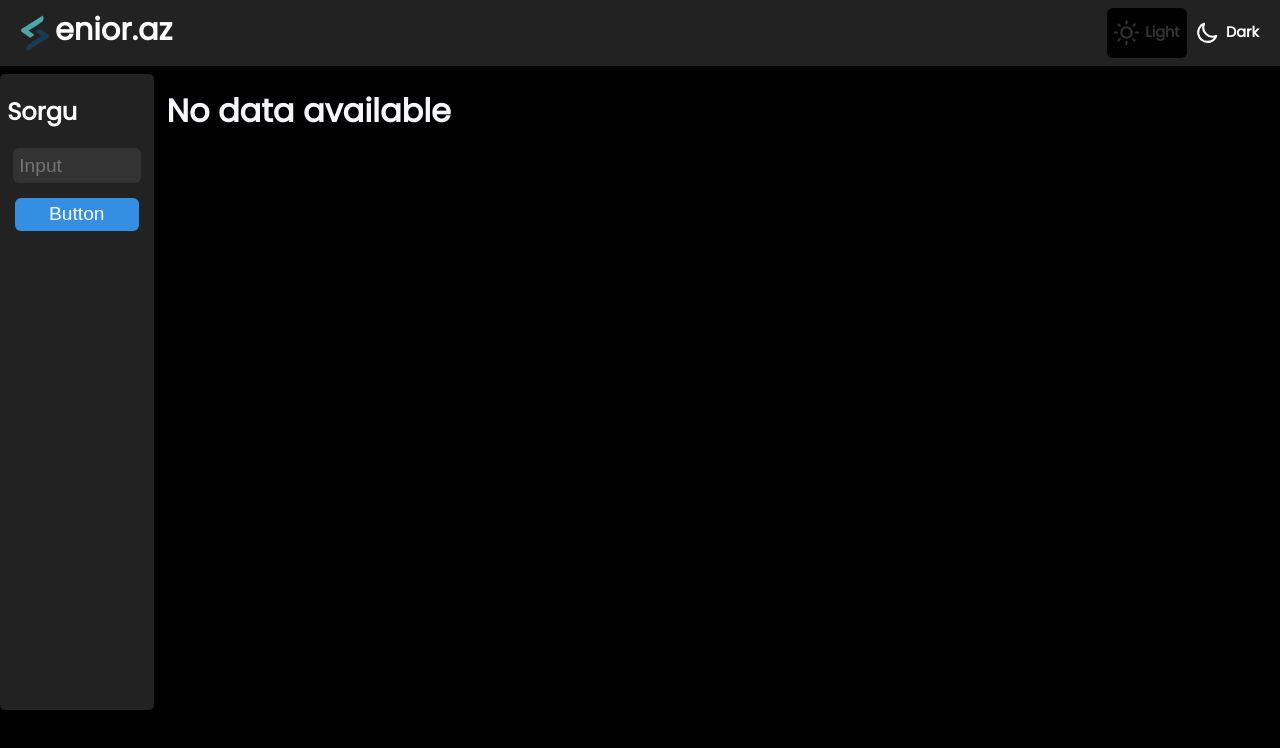
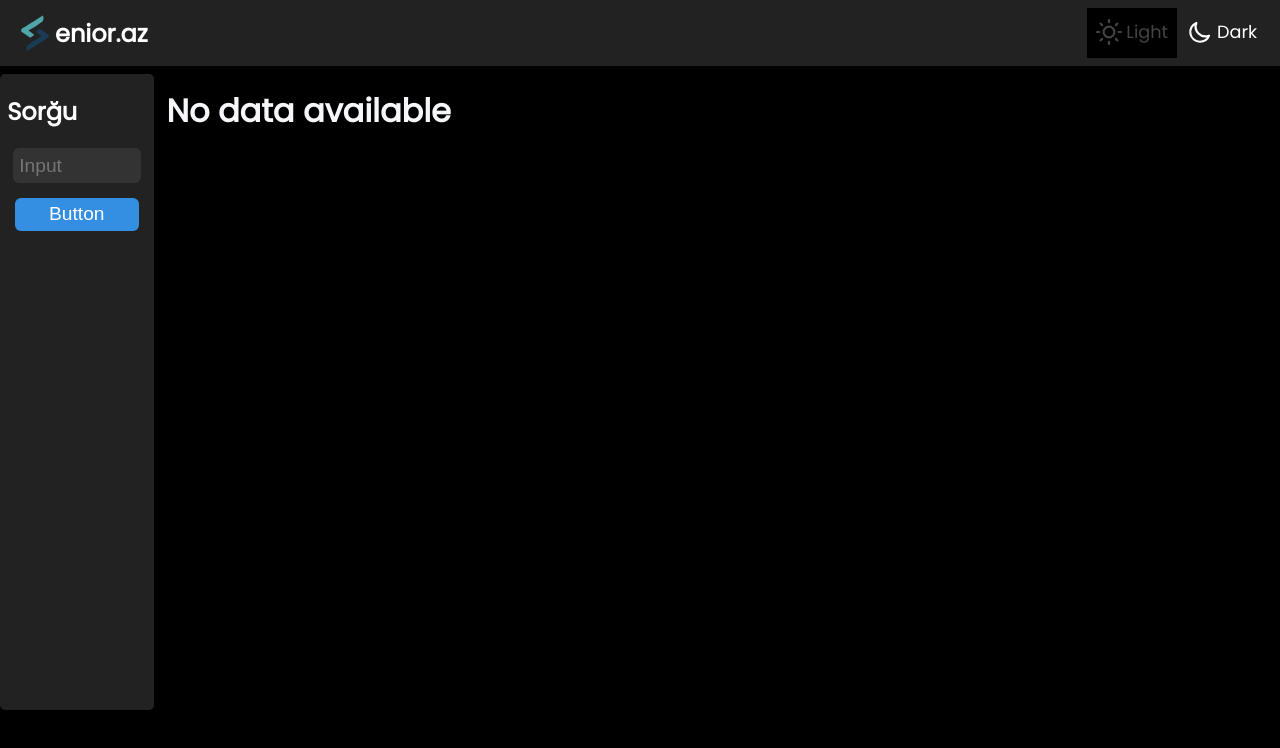
Before and after one commit to huseynhk/TableFetch, a React (Create React App) app: page / in a window 1280 px wide. Shown: the top 748 px of the page. Built offline with nearby package versions, Linux system fonts and the light colour scheme.

Commit message:
someChanges

```diff
--- a/src/components/ApiDataViewer.jsx
+++ b/src/components/ApiDataViewer.jsx
@@ -9,24 +9,22 @@ function ApiDataViewer() {
   const [apiName, setApiName] = useState("");
   const [data, setData] = useState([]);
   const [columnVisibility, setColumnVisibility] = useState({});
-  const [currentPage, setCurrentPage] = useState(1); // Current page
-  const [itemsPerPage, setItemsPerPage] = useState(10); // Number of items per page
+  const [currentPage, setCurrentPage] = useState(1); // starti set edir
+  const [itemsPerPage, setItemsPerPage] = useState(10);
   const [initialApiName, setInitialApiName] = useState("");
-  // Calculate the indexes of the first and last items of the current page
+
   const indexOfLastItem = currentPage * itemsPerPage;
   const indexOfFirstItem = indexOfLastItem - itemsPerPage;
   const currentItems = data.slice(indexOfFirstItem, indexOfLastItem);
 
   const fetchData = async () => {
-    // Check if the input value is empty
     if (apiName.trim() === "") {
-      // Show SweetAlert notification for empty value
       Swal.fire({
         icon: "warning",
         title: "Empty Value",
         text: "Please enter a value before fetching data.",
       });
-      return; // Exit the function if the value is empty
+      return;
     }
 
     try {
@@ -34,33 +32,30 @@ function ApiDataViewer() {
         `https://jsonplaceholder.typicode.com/${apiName}`
       );
       if (!response.ok) {
-        // Show SweetAlert notification for wrong value
         Swal.fire({
           icon: "error",
           title: "Error",
           text: "Failed to fetch data. Please check your input or try again later.",
         });
-        return; // Exit the function if the value is wrong
+        return;
       }
       const jsonData = await response.json();
       const filteredData = jsonData.map(
-        ({thumbnailUrl , website, company, address, completed ,...rest }) => rest
+        ({ thumbnailUrl, website, company, address, completed, ...rest }) =>
+          rest
       );
       // setData(jsonData);
-     // initializeColumnVisibility(jsonData, true); // Pass true to activate all checkboxes
+      // initializeColumnVisibility(jsonData, true);
       setData(filteredData);
       initializeColumnVisibility(filteredData, true);
-
-      setInitialApiName(apiName)
+      setInitialApiName(apiName);
       setApiName("");
-
     } catch (error) {
       console.error(error);
       setData([]);
       setColumnVisibility({});
       setApiName("");
 
-      // Show SweetAlert notification for failed request
       Swal.fire({
         icon: "error",
         title: "Error",
@@ -69,38 +64,32 @@ function ApiDataViewer() {
     }
   };
 
-
   const initializeColumnVisibility = (jsonData, activateAll) => {
     const columns = Object.keys(jsonData[0] || {});
     const initialVisibility = columns.reduce((acc, column) => {
-      acc[column] = activateAll ? true : false; // Set all checkboxes active if activateAll is true
+      acc[column] = activateAll ? true : false; // activateAll true-dusa, bütün check qutuları aktiv olsun
       return acc;
     }, {});
     setColumnVisibility(initialVisibility);
   };
 
   const renderTableCell = (value) => {
-    const maxLength = 20; // Maximum length of displayed value
-    if (typeof value === "object" && value !== null) {
-      return JSON.stringify(value);
-    } else if (typeof value === "string" && value.length > maxLength) {
+    const maxLength = 20;
+    if (typeof value === "string" && value.length > maxLength) {
       return value.substring(0, maxLength) + "...";
     }
     return value;
   };
+
   // const renderTableCell = (value) => {
-  //   const maxLength = 27; // Maximum length of displayed value
-
+  //   const maxLength = 27;
   //   if (typeof value === "object" && value !== null) {
-  //     // If the value is an object, convert it to a JSON string
-  //     const jsonString = JSON.stringify(value);
+  //     const jsonString = JSON.stringify(value);//objectise ve null deyilse
   //     if (jsonString.length > maxLength) {
-  //       // Truncate the JSON string if it exceeds the maximum length
   //       return jsonString.substring(0, maxLength) + "...";
   //     }
   //     return jsonString;
   //   } else if (typeof value === "string" && value.length > maxLength) {
-  //     // Truncate string values if they exceed the maximum length
   //     return value.substring(0, maxLength) + "...";
   //   }
 
@@ -108,15 +97,15 @@ function ApiDataViewer() {
   // };
 
   const handleItemsPerPageChange = (e) => {
-    const newItemsPerPage = parseInt(e.target.value, 10);
-    setItemsPerPage(newItemsPerPage);
-    setCurrentPage(1); // Reset to the first page
+    const newItemsPerPage = parseInt(e.target.value, 10);//her deyisende sehifede nece eded gostersin
+    setItemsPerPage(newItemsPerPage);//select eliyrnde pagination deyisin deye
+    setCurrentPage(1);
   };
 
   return (
     <div id="mainArea">
       <div id="leftSide" className={`navbar-${theme}`}>
-        <h2>Sorgu</h2>
+        <h2>Sorğu</h2>
         <input
           type="text"
           value={apiName}
@@ -132,7 +121,7 @@ function ApiDataViewer() {
       <div id="rightSide">
         {data.length > 0 && (
           <>
-            <h2 className="exampleTitle" >{initialApiName}</h2>
+            <h2 className="exampleTitle">{initialApiName}</h2>
 
             <div id="rightTop">
               <div id="checkBoxes">
@@ -143,18 +132,20 @@ function ApiDataViewer() {
                       type="checkbox"
                       className="promoted-input-checkbox"
                       checked={Object.values(columnVisibility).filter(
-                        //every//some
-                        (value) => value
+                                                              //every//some
+                        (value) => value                //true olanlardan teze array yaradiriq
                       )}
                       onChange={() => {
                         const allSelected = Object.values(
                           columnVisibility
-                        ).every((value) => value);
+                        ).every((value) => value);//onchange vaxti elementlerin true olmagin yoxluyur
+
                         const updatedVisibility = Object.keys(
                           columnVisibility
                         ).reduce((acc, column, index) => {
                           acc[column] =
-                            !allSelected || (index === 0 && allSelected); // Enable the first column if not all are selected or if all are selected
+                            !allSelected || (index === 0 && allSelected);
+                           // hamısı seçilməyibsə və ya seçilibsə birinci sütunu aktiv etmek
                           return acc;
                         }, {});
                         setColumnVisibility(updatedVisibility);
@@ -200,16 +191,16 @@ function ApiDataViewer() {
                         type="checkbox"
                         className="promoted-input-checkbox"
                         checked={columnVisibility[column]}
-                        disabled={
+                        disabled={//1-cini Disable etmek
                           index === 0 &&
                           Object.values(columnVisibility).every(
-                            (value) => value
+                            (value) => value//boxlardan her hani biri true-dusa 1 ci box disabled olsun
                           )
-                        } // Disable the first checkbox only when all checkboxes are selected
+                        }
                         onChange={() =>
                           setColumnVisibility((prevState) => ({
                             ...prevState,
-                            [column]: !prevState[column],
+                            [column]:!prevState[column],
                           }))
                         }
                       />
@@ -301,7 +292,11 @@ function ApiDataViewer() {
         )}
 
         <div className="dataAlert">
-        <h1>{data.length === 0 && <div id="noDataMessage">No data available</div>}</h1>
+          <h1>
+            {data.length === 0 && (
+              <div id="noDataMessage">No data available</div>
+            )}
+          </h1>
         </div>
       </div>
     </div>
--- a/src/components/NavBar.jsx
+++ b/src/components/NavBar.jsx
@@ -33,42 +33,25 @@ const NavBar = () => {
           />
         </svg>
 
-        <h2
-          className="titleMain"
-          style={{ color: theme === "light" ? "inherit" : "#063151" }}
-        >
-          enior.az
-        </h2>
+        <h2 className={`titleMain-${theme}`}>enior.az</h2>
       </div>
 
       <div className="buttons">
         <label className={`switch ${theme}`}>
           <input type="checkbox" onChange={() => toggleTheme(theme)} />
           <span className="slider round">
-            <div
-              className="parent"
-              style={{ backgroundColor: theme === "light" ? "#222" : "" }}
-            >
+            <div className={`parent-${theme}`}>
               <p
                 id="iconSun"
                 className={`toggle-icon ${theme === "dark" ? "active" : ""}`}
                 style={{
                   backgroundColor: theme === "light" ? "#000" : "",
-                  borderRadius: "6px",
                 }}
               >
-                <p
-                  style={{ color: theme === "light" ? "#333" : "" }}
-                  className="iconElement"
-                >
+                <p className="iconElement">
                   <FiSun />
                 </p>
-                <p
-                  className="toggleText"
-                  style={{ color: theme === "light" ? "#333" : "" }}
-                >
-                  Light
-                </p>
+                <p className={`toggleText-${theme}`}>Light</p>
               </p>
 
               <p
@@ -79,14 +62,12 @@ const NavBar = () => {
                 <p className="iconElement">
                   <HiOutlineMoon />
                 </p>
-                <p className="toggleText">Dark</p>
+                <p className={`toggleText-${theme}`}>Dark</p>
               </p>
             </div>
           </span>
         </label>
       </div>
-
-
     </div>
   );
 };
--- a/src/components/Pagination.jsx
+++ b/src/components/Pagination.jsx
@@ -17,13 +17,13 @@ const Pagination = ({
   const getButtonRange = () => {
     const range = [];
 
-    // Calculate the minimum button number to display
+    // Göstərmək üçün minimum düymə sayını hesablamaq
     let minButton = currentPage - 2;
     if (minButton <= 0) {
       minButton = 1;
     }
 
-    // Calculate the maximum button number to display
+    // Göstərmək üçün maximum düymə sayını hesablamaq
     let maxButton = minButton + 4;
     if (maxButton > totalPages) {
       maxButton = totalPages;
@@ -61,7 +61,7 @@ const Pagination = ({
         </button>
       ))}
 
-      {currentPage < totalPages && (
+      {currentPage < totalPages && ( // kicikdirse last button gelsin
         <button
           onClick={() => handlePageClick(totalPages)}
           className="pagination-button"
--- a/src/components/ThemeContext.jsx
+++ b/src/components/ThemeContext.jsx
@@ -10,7 +10,7 @@ const ThemeProvider = ({ children }) => {
   const toggleTheme = () => {
     const newTheme = theme === 'light' ? 'dark' : 'light';
     setTheme(newTheme);
-    localStorage.setItem('theme', newTheme);// set oaln theme-ni newTheme-a beraber edirem
+    localStorage.setItem('theme', newTheme);// set olan theme-ni newTheme-a beraber edirem
   };
 
   useEffect(() => {
--- a/src/components/apiDataViewer.css
+++ b/src/components/apiDataViewer.css
@@ -235,7 +235,7 @@ th {
 }
 
 #rightTop {
-  width: 50%;
+  width:75%;
   margin: .3% 0% 1% 0%;
   font-weight: 300;
 }
--- a/src/components/navBar.css
+++ b/src/components/navBar.css
@@ -24,9 +24,6 @@ body {
   color: #fff;
 }
 
-
-
-
 .active {
   background-color: #0d99ff;
 }
@@ -44,10 +41,8 @@ body {
 }
 
 .theme-light .toggle-icon {
-    color: #999;
+  color: #444;
 }
-
-
 
 .logo {
   height: 40px;
@@ -74,6 +69,13 @@ body {
   font-size: 190%;
   font-weight: 900;
 }
+.titleMain-light {
+  color: inherit;
+}
+
+.titleMain-dark {
+  color: #063151;
+}
 
 .check {
   margin-top: 11px;
@@ -84,7 +86,7 @@ body {
 .switch {
   position: relative;
   display: inline-block;
-  width: 100px;
+  width: 120px;
   height: 35px;
   margin-right: 65px;
   margin-bottom: 15px;
@@ -138,19 +140,29 @@ input:checked + .slider:before {
 }
 .slider.round {
   border-radius: 6px;
-  width: 160px;
+  width: 180px;
   height: 50px;
-
 }
-.parent {
+.parent-light {
   display: flex;
   justify-content: space-between;
   align-items: center;
   height: 100%;
   width: 100%;
+  background-color: #222;
+  border-radius: 6px;
 }
 
+.parent-dark {
+  display: flex;
+  justify-content: space-between;
+  align-items: center;
+  height: 100%;
+  width: 100%;
+  background-color: inherit;
+  border-radius: 6px;
 
+}
 
 #iconSun {
   width: 50%;
@@ -159,6 +171,7 @@ input:checked + .slider:before {
   justify-content: center;
   align-items: center;
 }
+
 #iconMoon {
   width: 50%;
   height: 100%;
@@ -167,15 +180,28 @@ input:checked + .slider:before {
   align-items: center;
 }
 
-.iconElement{
-    font-size:25px;
-    width: 35%;
-    margin-top: 33px;
+.iconElement {
+  font-size: 26px;
+  width: 28%;
+  margin-top: 32px;
+}
+.iconElement-light {
+  color: #333;
+}
+.iconElement-dark {
+  color: inherit;
 }
 
-.toggleText {
-    font-size: 70%;
-    font-weight: 700;
-    margin-left: 3px;
-    margin-top: 13px;
-  }
+.toggleText-light {
+  font-size: 85%;
+  font-weight: 500;
+  margin-left: 5px;
+  margin-top: 14px;
+}
+
+.toggleText-dark {
+  font-size: 85%;
+  font-weight: 500;
+  margin-left: 5px;
+  margin-top: 14px;
+}
```
